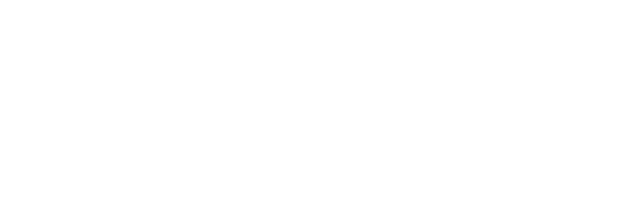
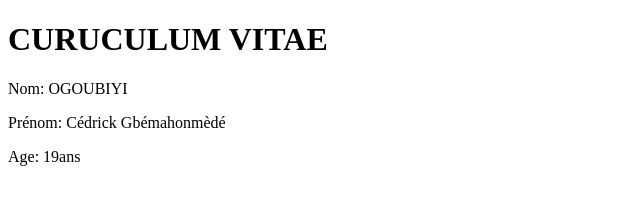
Before and after one commit to Anonymll/git-mon-cv, a plain HTML site: page index.html in a window 1280 px wide. Shown: the whole page, without its empty margins (0-640 px from the left). Drawn offline with Linux system fonts and the light colour scheme.

Commit message:
mise en place de la section description

```diff
--- a/index.html
+++ b/index.html
@@ -8,6 +8,10 @@
     <title>Document</title>
 </head>
 <body>
+    <h1>CURUCULUM VITAE</h1>
+    <p>Nom: OGOUBIYI </p>
+    <p>Prénom: Cédrick Gbémahonmèdé</p>
+    <p>Age: 19ans</p>
 
 </body>
 </html>
```
